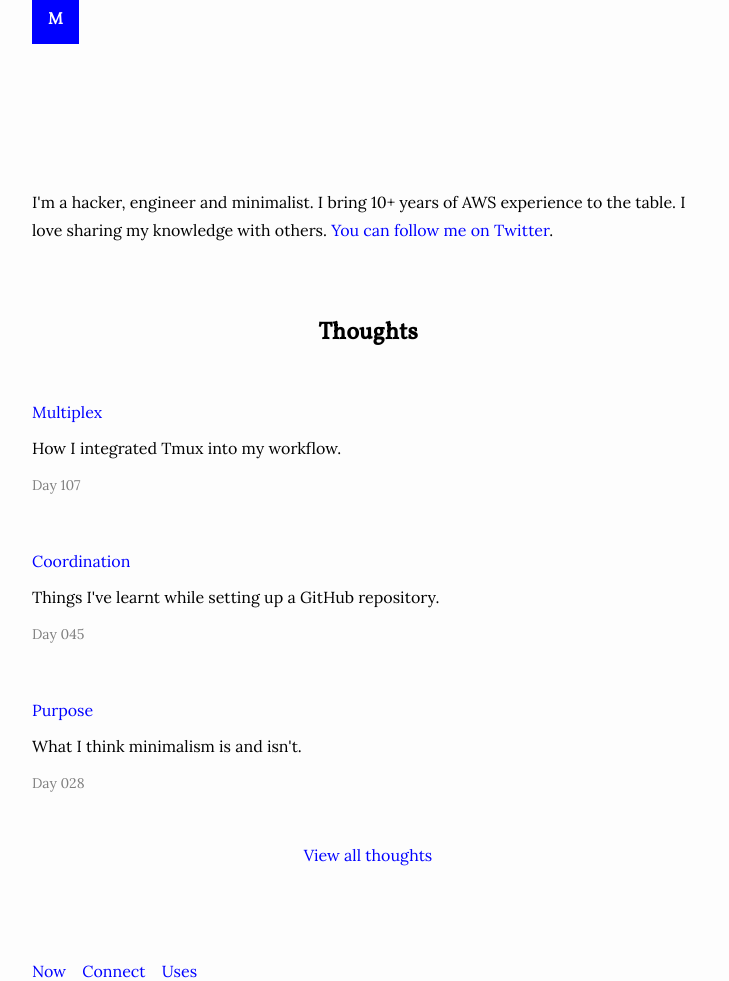
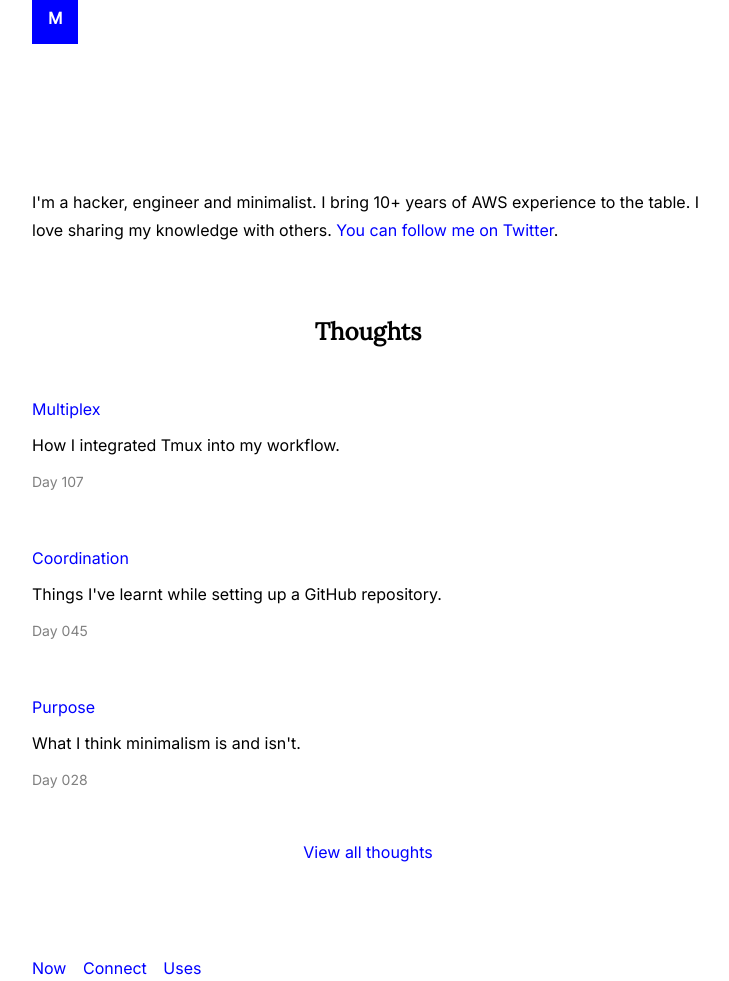
Before and after one commit to mijndert/website, a Jekyll site: the page built from index.html, in a window 1280 px wide. Shown: the whole page, without its empty margins (272-1001 px from the left). Built offline with Jekyll 4.4.1, drawn with Linux system fonts in a browser that asks for light colours.

Commit message:
Change font to sans-serif

```diff
--- a/_includes/head.html
+++ b/_includes/head.html
@@ -9,7 +9,7 @@
     </title>
     <meta name="description" content="{% if page.description %}{{ page.description }}{% else %}{{ site.description }}{% endif %}" />
 
-    <link href="https://fonts.googleapis.com/css?family=Lora|Vollkorn&display=swap" rel="stylesheet">
+    <link href="https://fonts.googleapis.com/css?family=Lora|Inter&display=swap" rel="stylesheet">
     <link rel="stylesheet" type="text/css" href="{{ site.url }}/assets/css/theme.css" />
     <link rel="stylesheet" type="text/css" href="{{ site.url }}/assets/css/syntax.css" />
 
--- a/assets/css/theme.scss
+++ b/assets/css/theme.scss
@@ -13,8 +13,8 @@
     Font variables
 */
 
-$font-family: 'Lora', serif;
-$font-family-headers: 'Vollkorn', serif;
+$font-family: 'Inter', sans-serif;
+$font-family-headers: 'Lora', serif;
 $font-size: 16px;
 
 /*
@@ -33,7 +33,6 @@
 
 body {
     margin: 0 auto;
-    background-color: #fdfdfd;
     max-width: 42em;
     color: $color;
     word-wrap: break-word;
@@ -93,7 +92,7 @@
 }
 
 ul li {
-    margin: 1em 0 1em 0;
+    margin: 0.8em 0 0 0;
     line-height: 1.75em;
 }
 
@@ -156,7 +155,7 @@
 
 
 .logo span {
-    background-color: blue;
+    background-color: $link-color;
     padding: 1em;
     color: #ffffff;
 }
```
